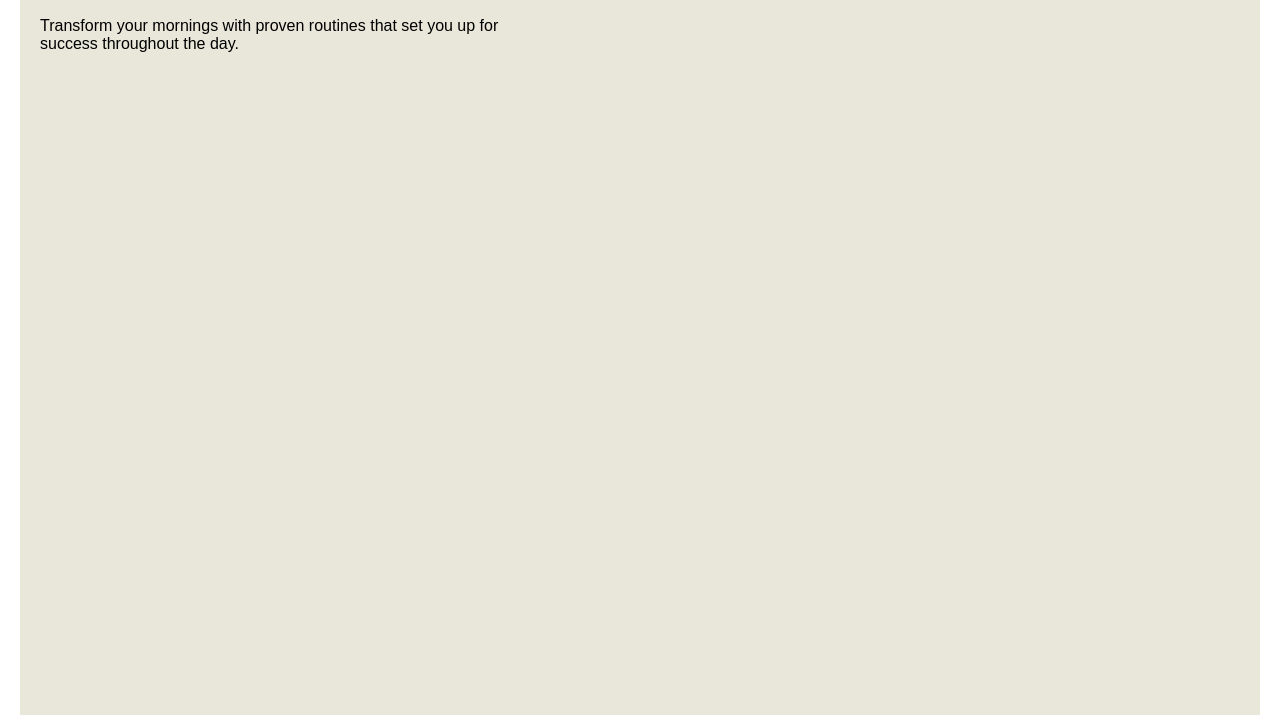
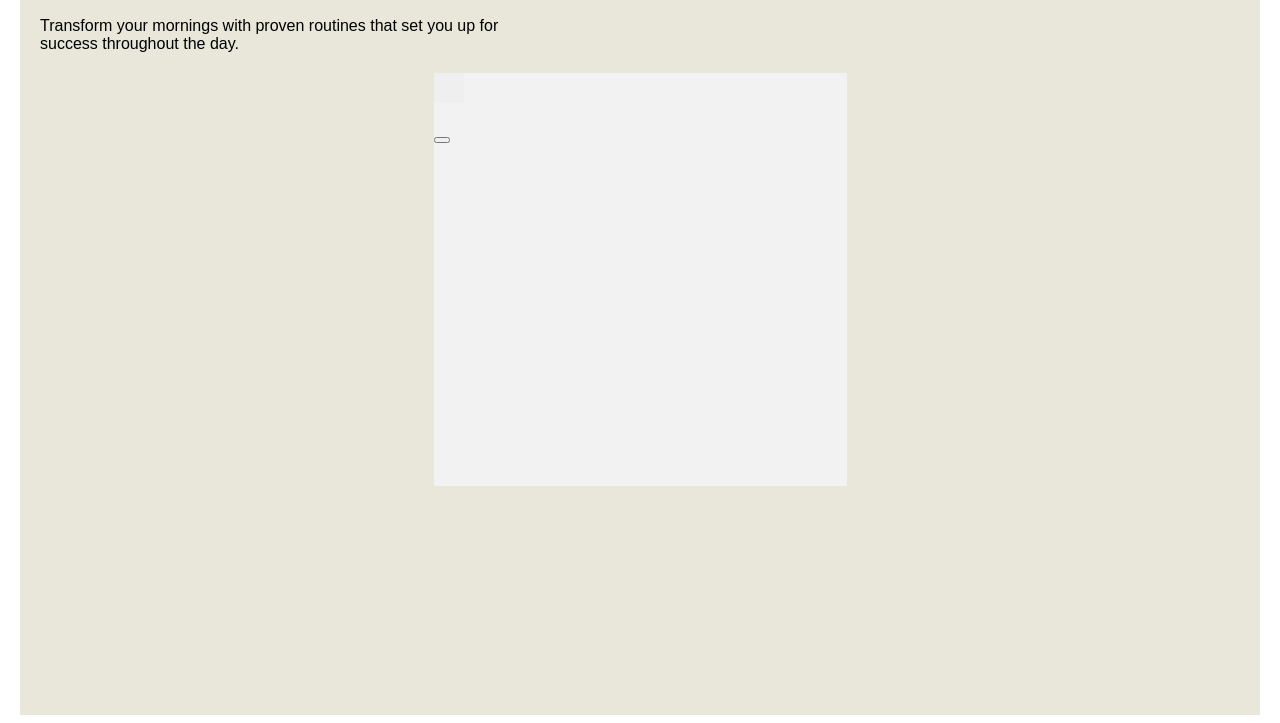
Before and after one commit to seroujk/SkillBoost---Better-Habits, a plain HTML site: page pages/routine-template-page.html in a window 1280 px wide. Shown: the part 133-856 px from the top of the page. Drawn offline with Linux system fonts and the light colour scheme; files whose address does not match are found by name.

Commit message:
testing cards

```diff
--- a/blocks/routine-template-page.css
+++ b/blocks/routine-template-page.css
@@ -72,3 +72,26 @@
   display: flex;
   flex-wrap: wrap;
 }
+
+.cards__container {
+  list-style-type: none;
+  justify-content: center;
+  display: grid;
+  grid-template-columns: repeat(auto-fit, 413px);
+  gap: 40px 20px;
+  padding: 0;
+  margin: 20px auto 0;
+}
+
+.card {
+  background-color: #f2f2f2;
+  max-width: 413px;
+  position: relative;
+  height: 413px;
+}
+
+.card__btn-delete {
+  height: 30px;
+  width: 30px;
+  border: none;
+}
--- a/pages/routine-template-page.html
+++ b/pages/routine-template-page.html
@@ -55,6 +55,18 @@
               </li>
             </template>
           </div>
+          <div class="cards__container">
+            <li class="card">
+              <button class="card__btn-delete" type="button"></button>
+              <div class="card__content">
+                <h2 class="card__title"></h2>
+                <ul class="card__list">
+                  <p class="card__list-item"></p>
+                </ul>
+                <button type="button" class="card__btn"></button>
+              </div>
+            </li>
+          </div>
         </section>
       </main>
       <footer></footer>
```
